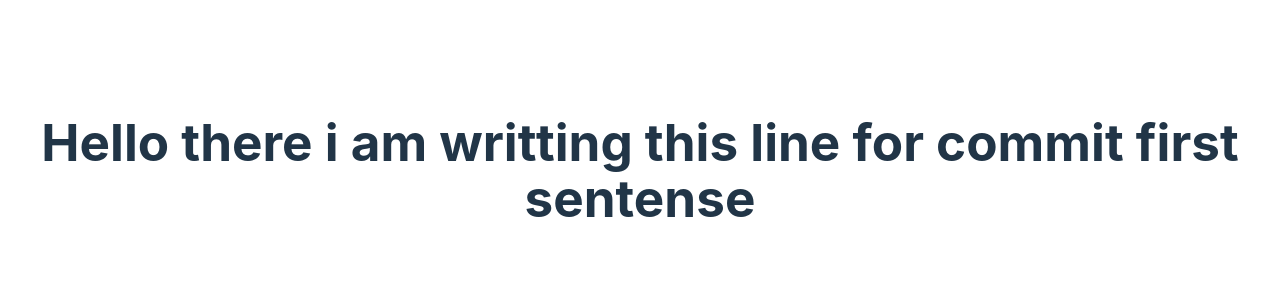
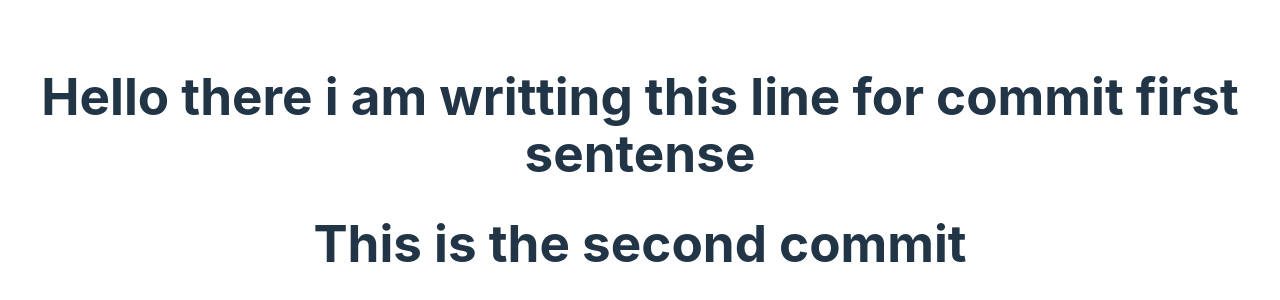
Before and after one commit to Shivam8100/learning, a React (Vite) app: page / in a window 1280 px wide. Shown: the part 230-530 px from the top of the page. Built offline with nearby package versions, Linux system fonts and the light colour scheme.

Commit message:
this is second commit

```diff
--- a/src/App.tsx
+++ b/src/App.tsx
@@ -7,6 +7,7 @@ function App() {
   return (
     <div className="App">
       <h1>Hello there i am writting this line for commit first sentense</h1>
+      <h1>This is the second commit</h1>
 
     </div>
   )
```
